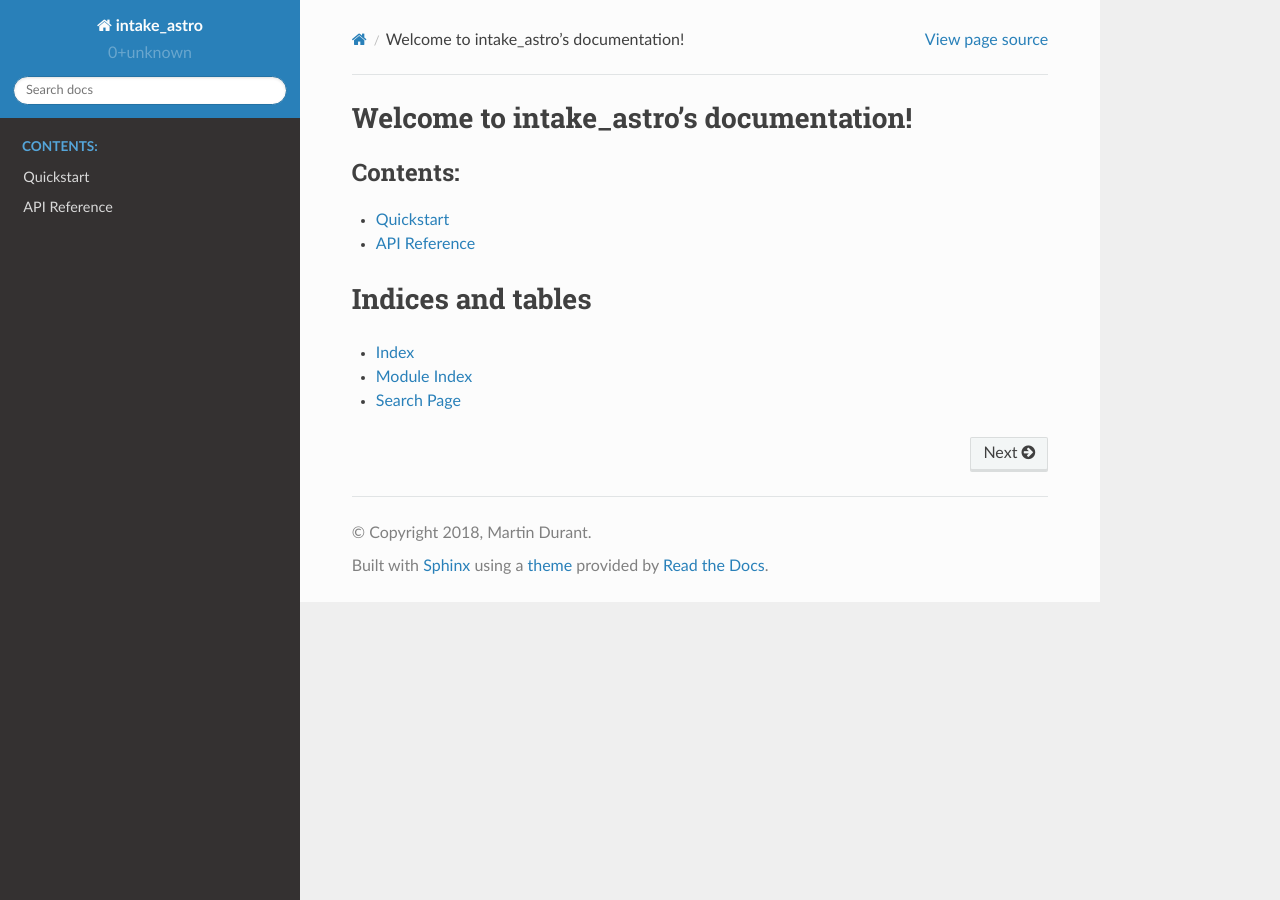
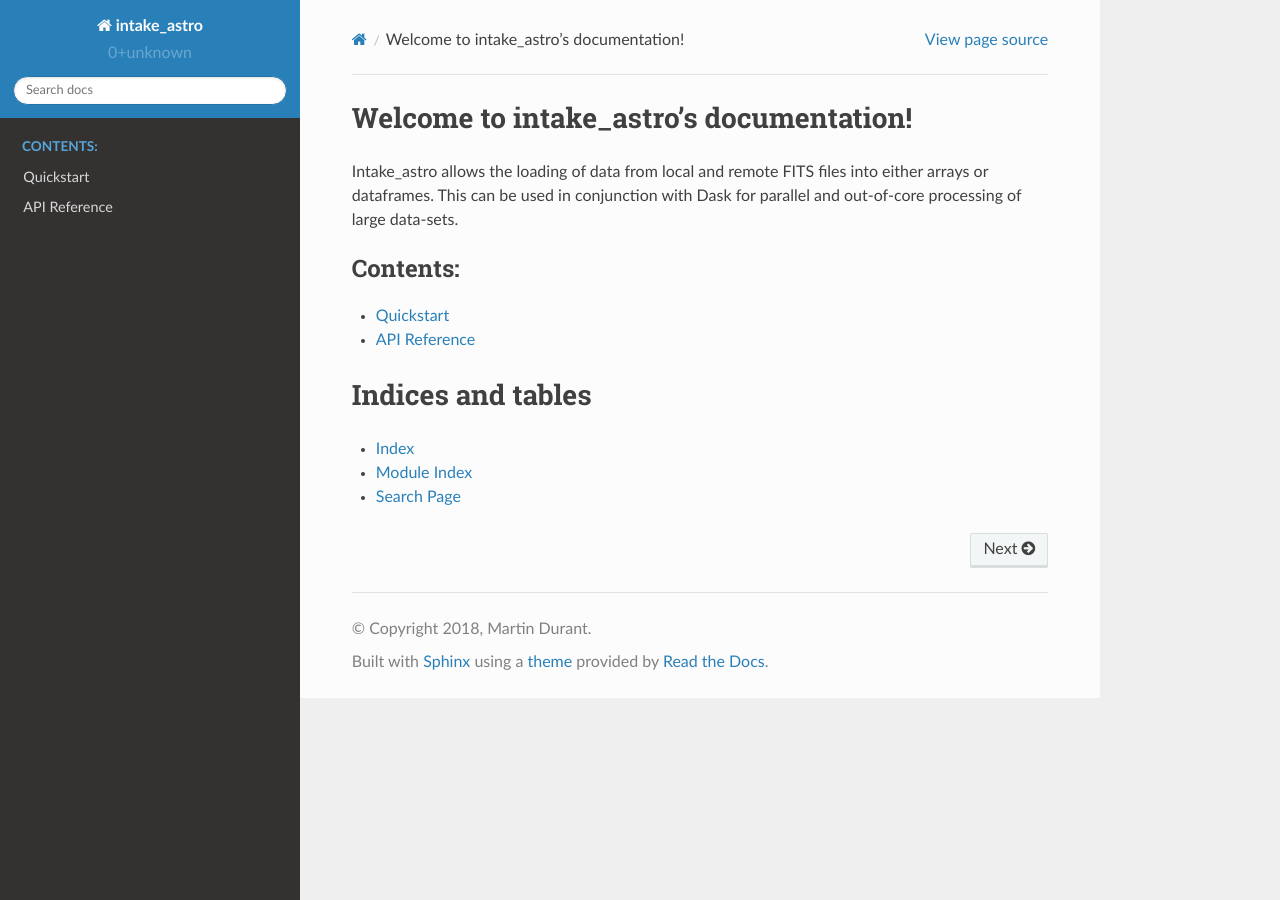
Before and after one commit to intake/intake-astro, a Sphinx documentation site: the page built from docs/source/index.rst, in a window 1280 px wide. Built offline with Sphinx 7.4.7 and the Read the Docs theme 2.0.0, drawn with Linux system fonts in a browser that asks for light colours.

Commit message:
update docs [skip ci]

```diff
--- a/README.rst
+++ b/README.rst
@@ -2,6 +2,9 @@
 
 [![Build Status](https://travis-ci.org/ContinuumIO/intake-astro.svg?branch=master)](https://travis-ci.org/ContinuumIO/intake-astro)
 
-Astrotronomy Plugins for Intake:
+Read the `documentaion <https://intake-astro.readthedocs.io/>`_.
+
+Astronomy Plugins for Intake:
 
 - fits-array
+- fits-table
--- a/docs/source/index.rst
+++ b/docs/source/index.rst
@@ -1,6 +1,10 @@
 Welcome to intake_astro's documentation!
 ================================================
 
+
+Intake_astro allows the loading of data from local and remote FITS files into either arrays
+or dataframes. This can be used in conjunction with Dask for parallel and out-of-core processing
+of large data-sets.
 
 .. toctree::
    :maxdepth: 2
```
Also changed, not shown: docs/source/api.rst (+8 -1 lines).
